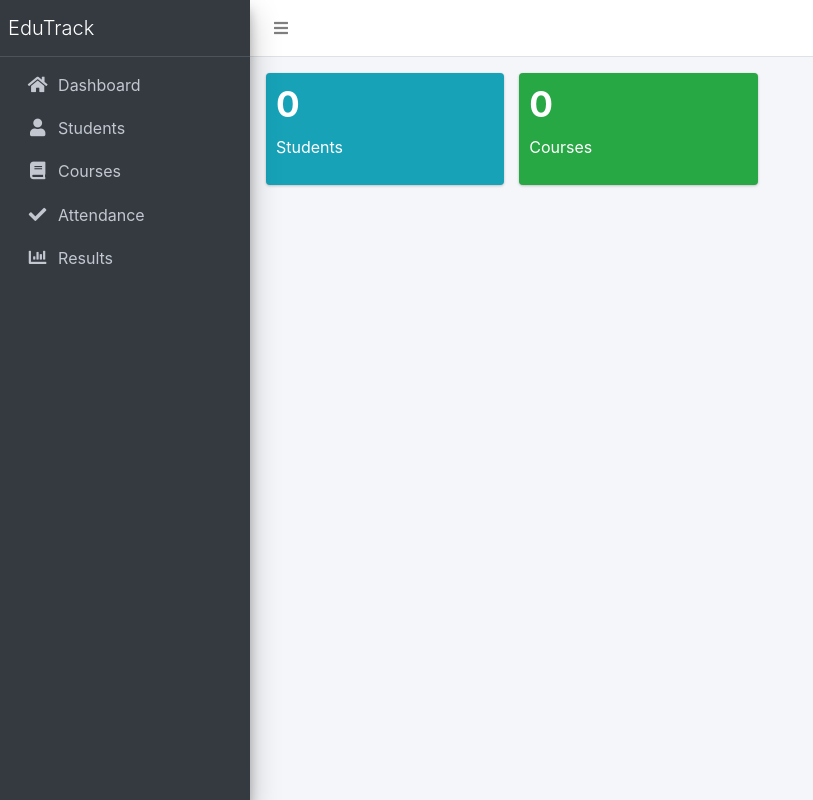
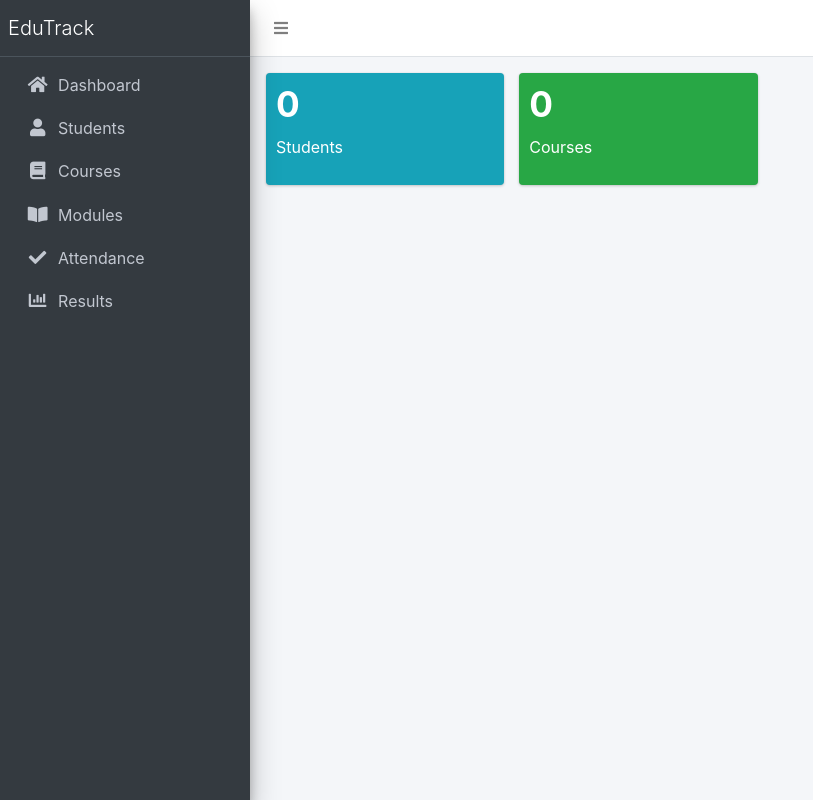
Before and after one commit to UjwalGuragain/EduTrack, a Django app: page /dashboard/ in a window 1280 px wide. Shown: the whole page, without its empty margins (0-813 px from the left). Run offline with Django 5.2, Linux system fonts and the light colour scheme; data that the repository does not hold is empty; some libraries are stand-ins or nearby versions.

Commit message:
fix: add missing nav-item

```diff
--- a/student_management_system/edu_track/templates/base.html
+++ b/student_management_system/edu_track/templates/base.html
@@ -62,6 +62,13 @@
           </li>
 
           <li class="nav-item">
+            <a href="{% url 'module_list' %}" class="nav-link">
+              <i class="nav-icon fas fa-book-open"></i>
+              <p>Modules</p>
+            </a>
+          </li>
+
+          <li class="nav-item">
             <a href="{% url 'attendance_list' %}" class="nav-link">
               <i class="nav-icon fas fa-check"></i>
               <p>Attendance</p>
```
